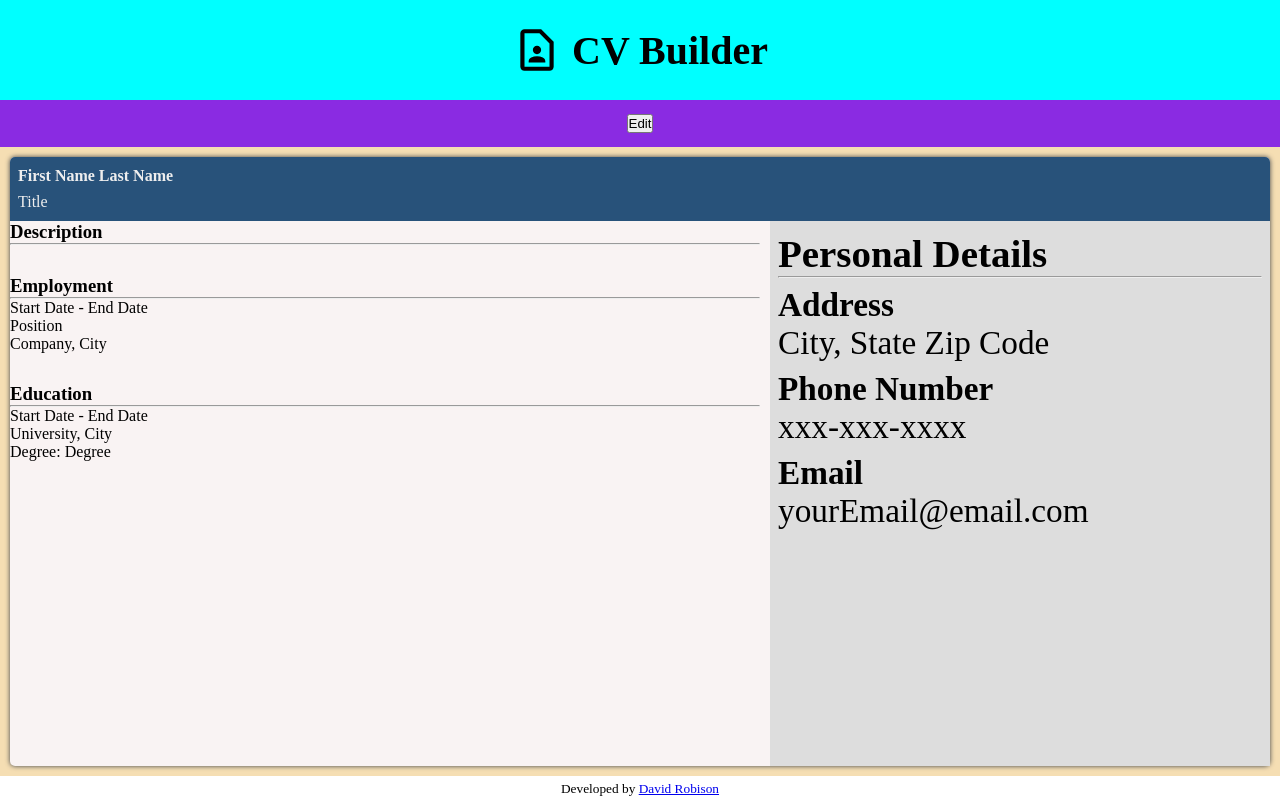
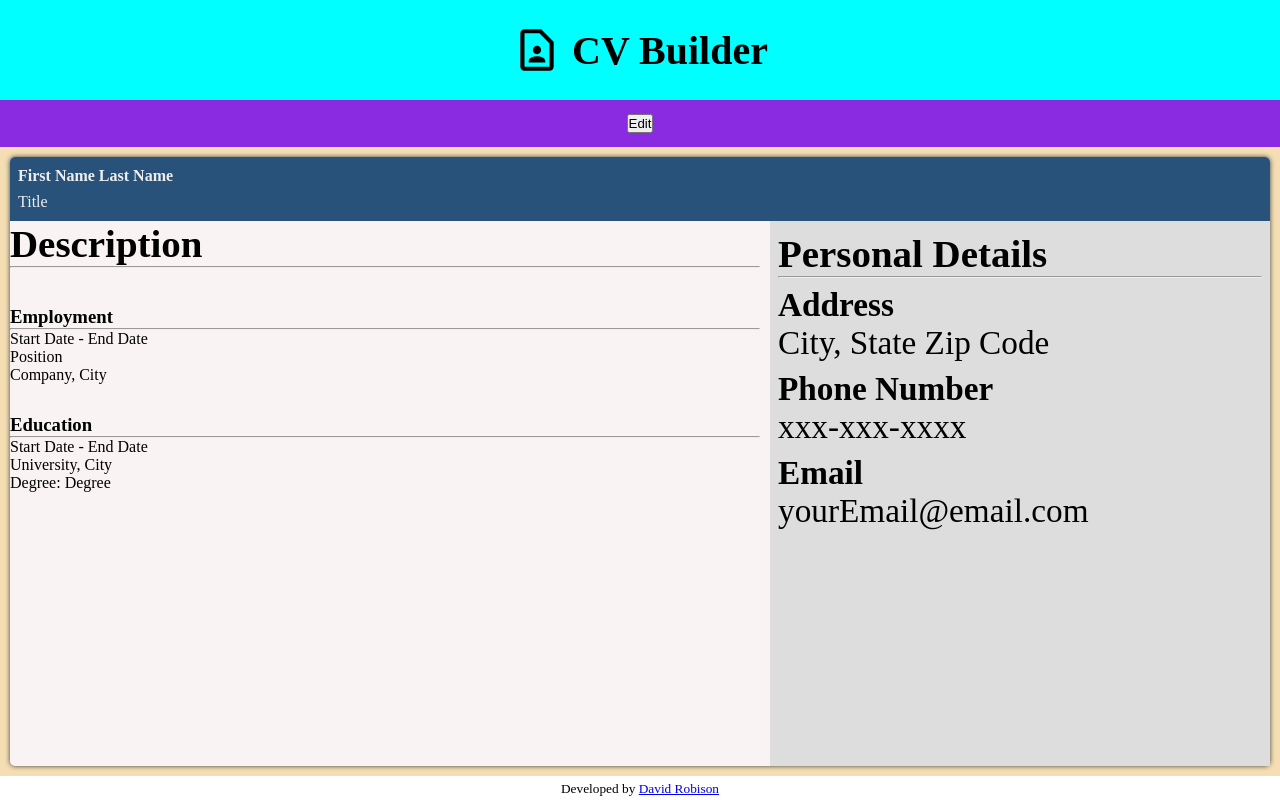
Before and after one commit to robisonwebdev/CV-Application, a React (Create React App) app: page / in a window 1280 px wide. Both pictures are taken after a click on the button "Preview". Built offline with nearby package versions, Linux system fonts and the light colour scheme.

Commit message:
Setup initial flex, font-size, height, and width for .preview_description.

```diff
--- a/src/styles/Main/Preview/PreviewDescription.css
+++ b/src/styles/Main/Preview/PreviewDescription.css
@@ -0,0 +1,9 @@
+.preview_description {
+    display: flex;
+    flex-direction: column;
+    gap: 8px;
+
+    font-size: 2.6vw;
+    height: auto;
+    width: 100%;
+}
```
